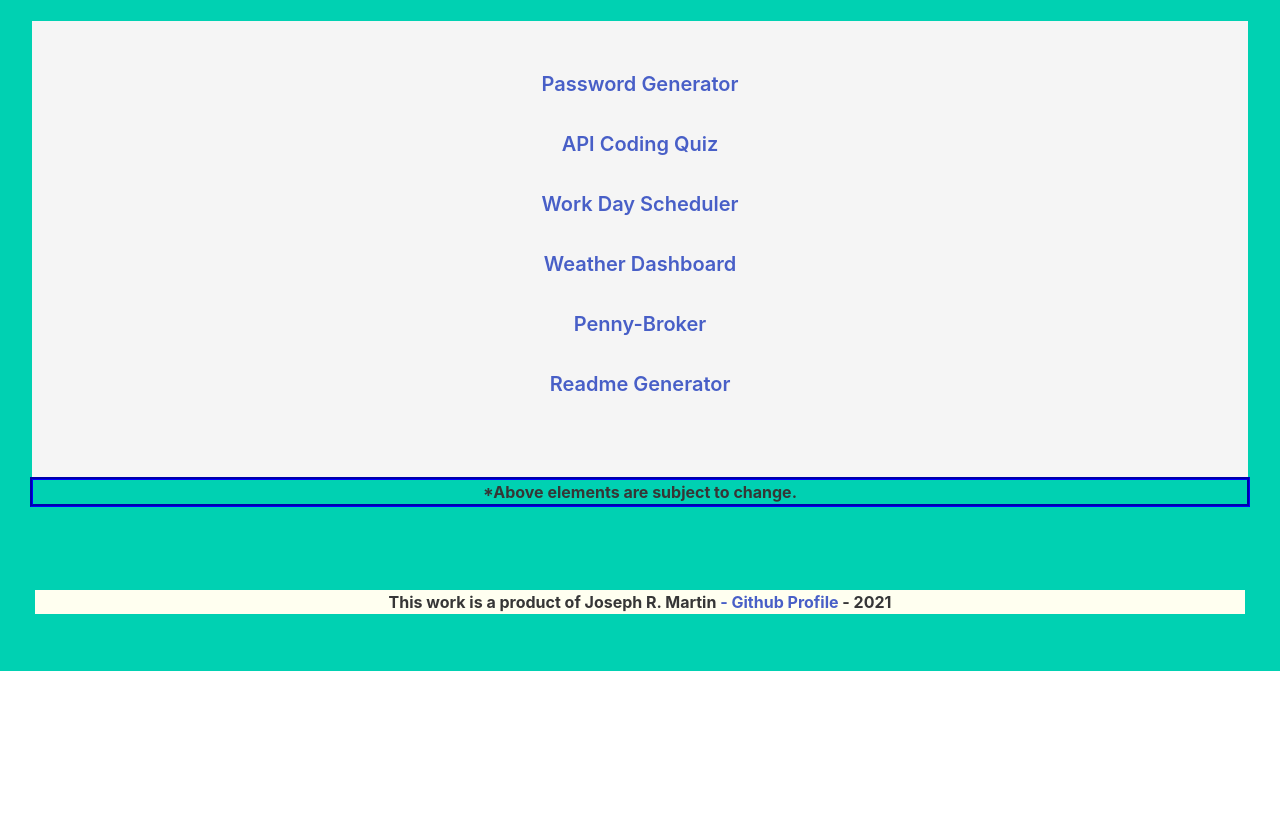
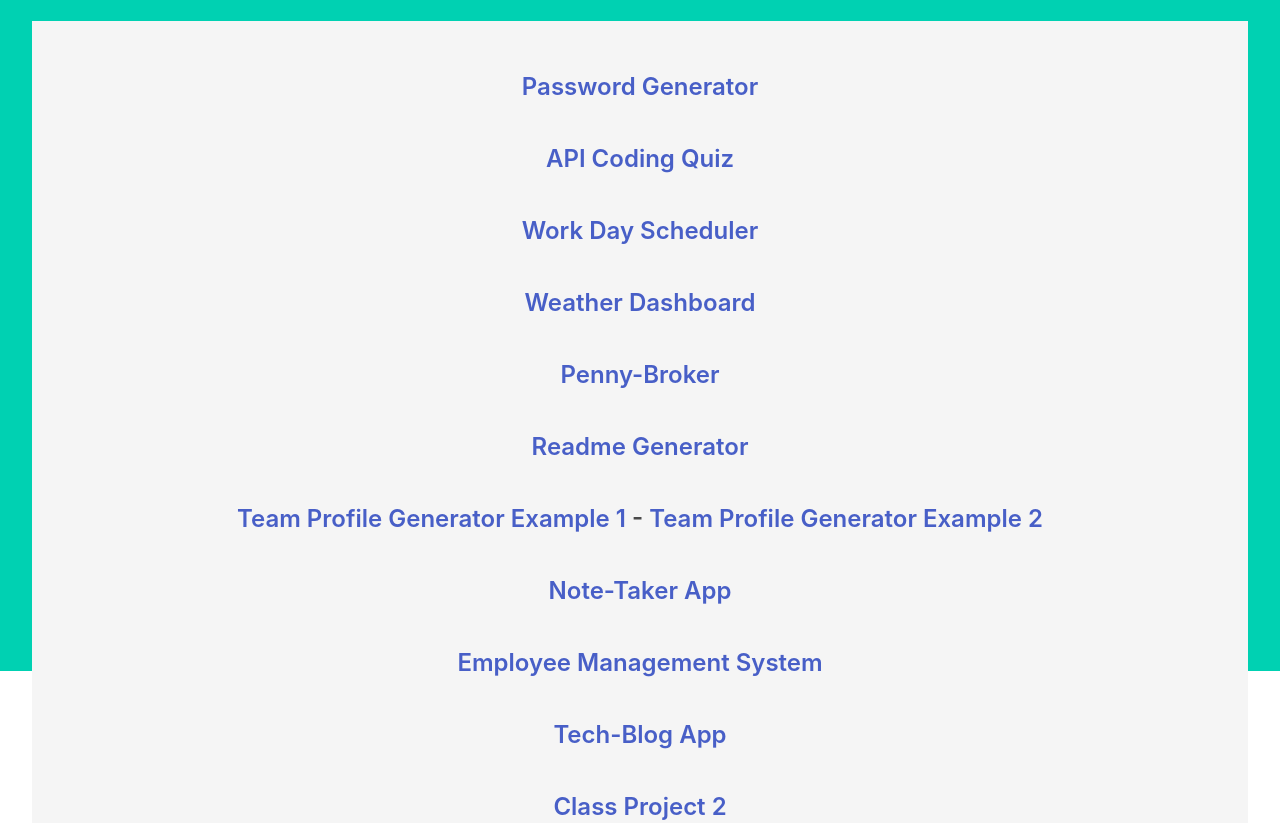
Before and after one commit to josephmartin721/JRM-ResponsivePortfolio, a website: page JRM-Portfolio.html in a window 1280 px wide. Shown: the part 129-952 px from the top of the page. Before the commit the page ends 800 px from the top, so only its background shows below. Drawn offline with nearby package versions, Linux system fonts and the light colour scheme.

Commit message:
updated portfolio links to work

```diff
--- a/JRM-Portfolio.html
+++ b/JRM-Portfolio.html
@@ -19,7 +19,7 @@
 
     <div class="container is-fluid has-text-centered">
         <h1 class="title py-3 is-1 has-text-weight-bold">Portfolio</h1>
-                <section class="py-6 has-background-light myinfo has-text-weight-semibold is-size-5">
+                <section class="py-6 has-background-light myinfo has-text-weight-semibold is-size-4">
                     <a class="active2" href="https://josephmartin721.github.io/JRM-HW3-PasswordGenerator/">Password Generator</a>
                     <br></br>
                     <a class="active2" href="https://josephmartin721.github.io/JRM-HW4-APICodeQuiz/">API Coding Quiz</a>
@@ -31,6 +31,18 @@
                     <a class="active2" href="https://josephmartin721.github.io/Penny-Broker/">Penny-Broker</a>
                     <br></br>
                     <a class="active2" href="https://drive.google.com/file/d/1pdnBXiGZ7RCaIDZw5XrM9QHBH8L_iWoW/view">Readme Generator</a>
+                    <br></br>
+                    <a class="active2" href="https://drive.google.com/file/d/15e5tWBfS4fBk0cTrpSA_KVMOchK4Cocm/view">Team Profile Generator Example 1</a>
+                    -
+                    <a class="active2" href="https://drive.google.com/file/d/1cJ3bAR9_CT0HGCQV3wBnAn0esricJADn/view">Team Profile Generator Example 2</a>
+                    <br></br>
+                    <a class="active2" href="https://the-easy-notemaker.herokuapp.com/">Note-Taker App</a>
+                    <br></br>
+                    <a class="active2" href="https://drive.google.com/file/d/1F8xOkycN6KHZD_LZfPyHJveJjuc4fASS/view">Employee Management System</a>
+                    <br></br>
+                    <a class="active2" href="https://mvc-techblog-ofbabel.herokuapp.com/">Tech-Blog App</a>
+                    <br></br>
+                    <a class="active2" href="https://git.heroku.com/mutt-wallet-1.git">Class Project 2</a>
                     <br></br>
                 </section>
     </div>
```
Also changed, not shown: contact.html (+1 -1 lines).
